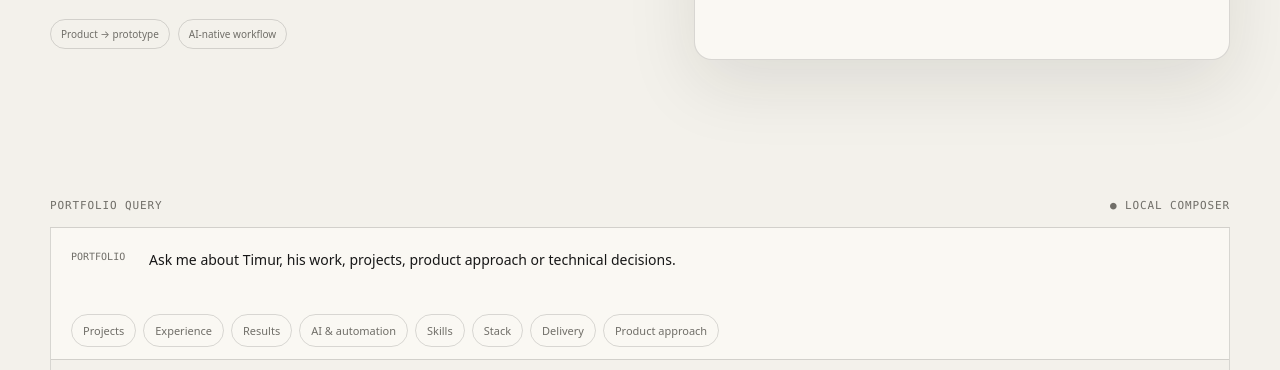
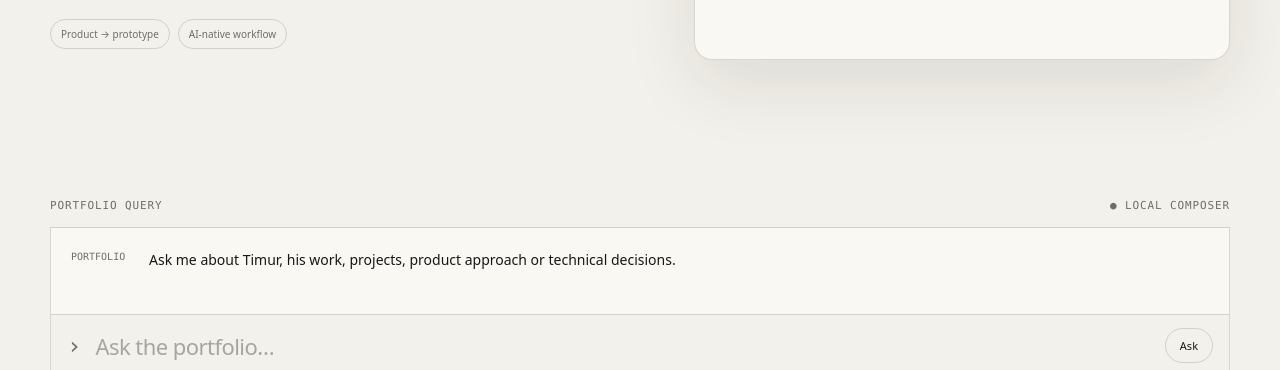
Before and after one commit to tim8es/profile, a plain HTML site: page index.html in a window 1280 px wide. Shown: the part 548-918 px from the top of the page. Drawn offline with Linux system fonts and the light colour scheme; no server answers.

Commit message:
Move portfolio quick replies into chat

```diff
--- a/index.html
+++ b/index.html
@@ -70,17 +70,6 @@
               Ask me about Timur, his work, projects, product approach or technical decisions.
             </div>
           </div>
-        </div>
-
-        <div class="suggestions" aria-label="Suggested questions">
-          <button type="button" data-suggestion="What projects are in the portfolio?">Projects</button>
-          <button type="button" data-suggestion="What's Timur's background?">Experience</button>
-          <button type="button" data-suggestion="What measurable results does Timur have?">Results</button>
-          <button type="button" data-suggestion="Show me AI and automation work">AI &amp; automation</button>
-          <button type="button" data-suggestion="What skills does Timur have?">Skills</button>
-          <button type="button" data-suggestion="What stack do you use?">Stack</button>
-          <button type="button" data-suggestion="Tell me about Timur's delivery experience">Delivery</button>
-          <button type="button" data-suggestion="Tell me about Timur's product approach">Product approach</button>
         </div>
 
         <form class="query-form" data-query-form>
```
